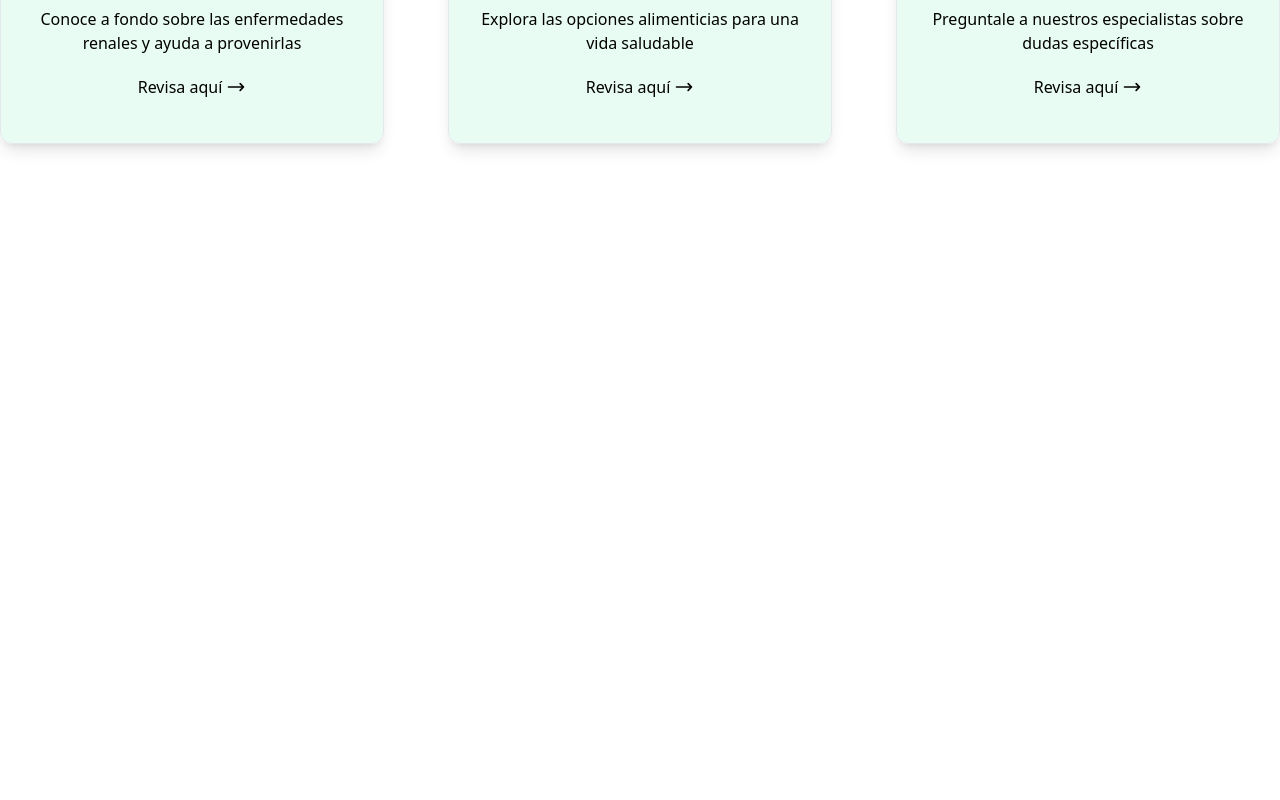
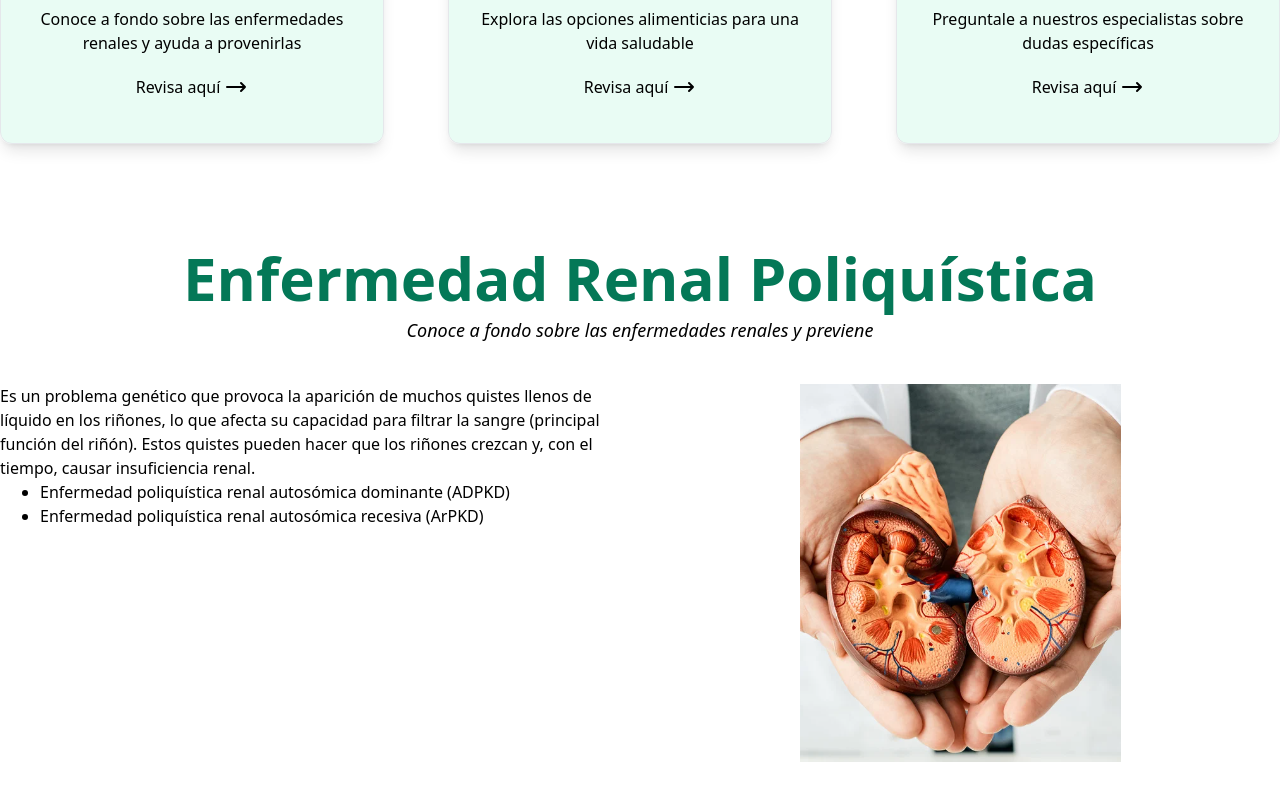
Before and after one commit to Reaien/RenVital-Project, a React (Vite) app: page / in a window 1280 px wide. Shown: the part 904-1704 px from the top of the page. Before the commit the page ends 1072 px from the top, so only its background shows below. Built offline with nearby package versions, Linux system fonts and the light colour scheme.

Commit message:
added info section

```diff
--- a/src/App.tsx
+++ b/src/App.tsx
@@ -1,5 +1,6 @@
 import CardSection from "./components/CardSection";
 import HeroImage from "./components/HeroImage";
+import InfoSection from "./components/InfoSection";
 import NavBar from "./components/NavBar";
 
 function App() {
@@ -8,6 +9,7 @@ function App() {
       <NavBar />
       <HeroImage />
       <CardSection />
+      <InfoSection />
     </>
   );
 }
--- a/src/components/Card.tsx
+++ b/src/components/Card.tsx
@@ -21,7 +21,7 @@ function Card({ icon, texto1, texto2 }: Props) {
           <p>{texto1}</p>
           <div className="mt-5 flex  justify-center items-center gap-1">
             <p>{texto2}</p>
-            <HiOutlineArrowNarrowRight className="w-5 h-5" />
+            <HiOutlineArrowNarrowRight className="hover:cursor-pointer w-6 h-6 " />
           </div>
         </div>
       </div>
--- /dev/null
+++ b/src/components/InfoSection.tsx
@@ -0,0 +1,40 @@
+import infoImage from "../assets/images/infoimage.png";
+
+type Props = {};
+
+function InfoSection({}: Props) {
+  return (
+    <section className="my-20">
+      <div className="mb-10">
+        <p className="text-center  text-emerald-700 text-2xl md:text-6xl font-semibold">
+          Enfermedad Renal Poliquística
+        </p>
+        <p className="italic text-lg text-center mt-2">
+          Conoce a fondo sobre las enfermedades renales y previene
+        </p>
+      </div>
+
+      <div className="grid grid-cols-2 ">
+        <div className="text-left ">
+          <p>
+            Es un problema genético que provoca la aparición de muchos quistes
+            llenos de líquido en los riñones, lo que afecta su capacidad para
+            filtrar la sangre (principal función del riñón). Estos quistes
+            pueden hacer que los riñones crezcan y, con el tiempo, causar
+            insuficiencia renal.
+          </p>
+          <ul className="list-disc ml-10">
+            <li> Enfermedad poliquística renal autosómica dominante (ADPKD)</li>
+            <li> Enfermedad poliquística renal autosómica recesiva (ArPKD)</li>
+          </ul>
+        </div>
+        <div className="justify-self-center">
+          <img loading="lazy" src={infoImage} alt="infoimage" />
+        </div>
+      </div>
+      <div className="flex"></div>
+    </section>
+  );
+}
+
+export default InfoSection;
```
Also changed, not shown: src/assets/images/infoimage.png (added).
